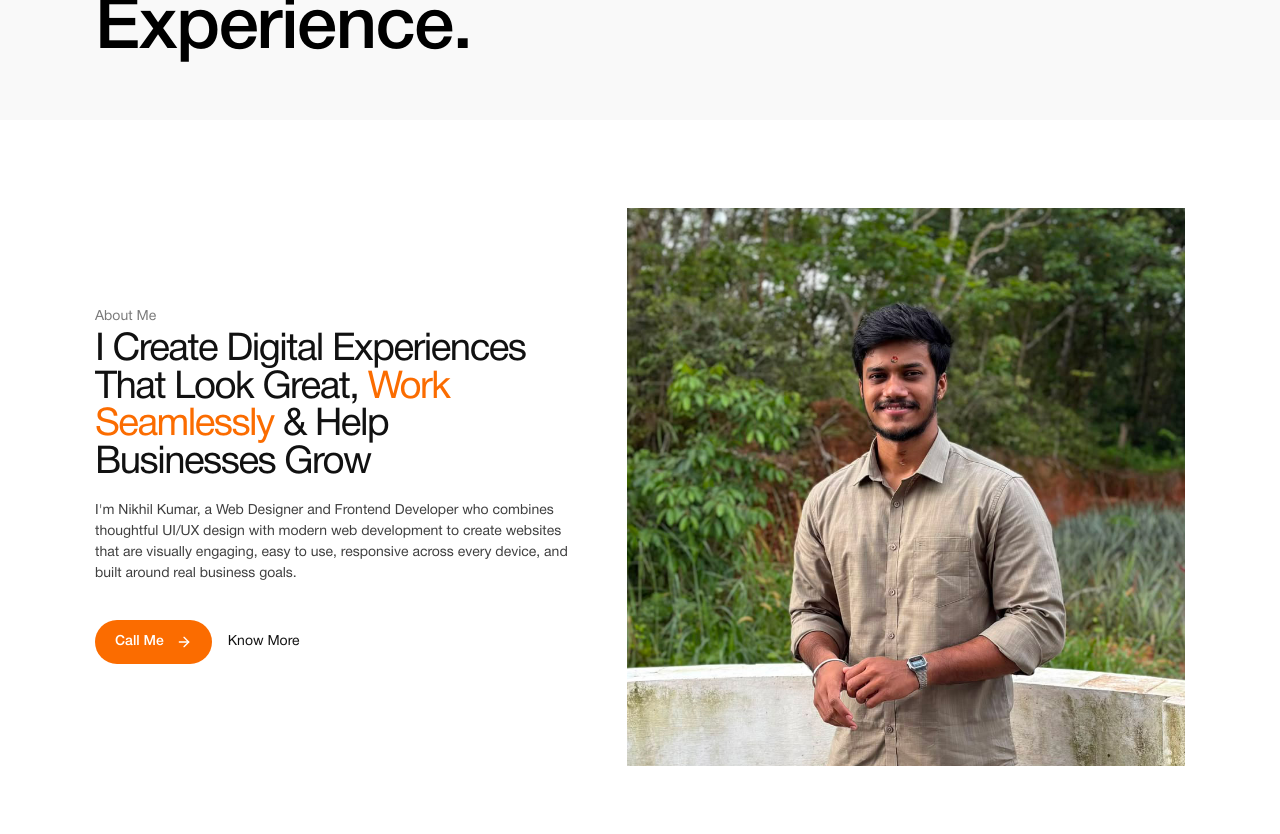
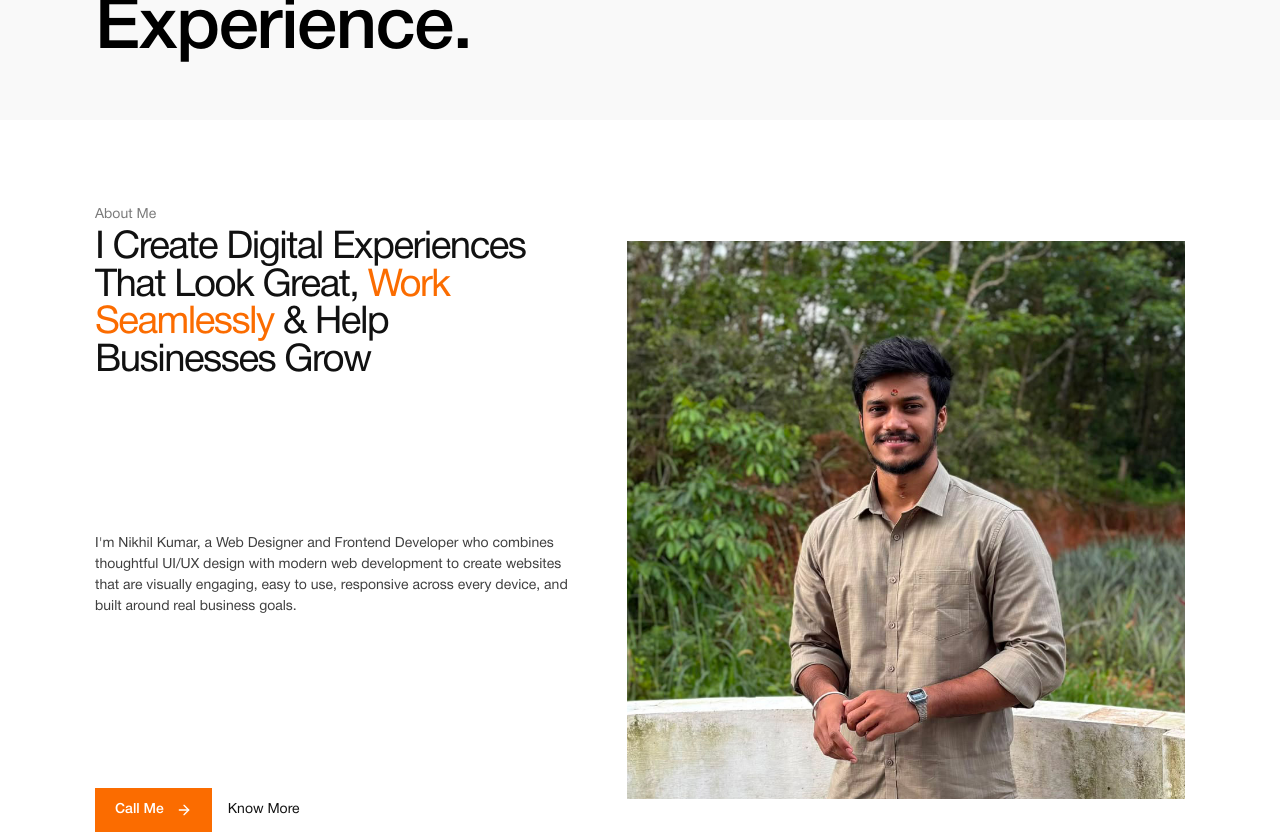
Before and after one commit to nikhilkumar202002/nikhil-my-portfolio, a Next.js app: page / in a window 1280 px wide. Shown: the part 480-1314 px from the top of the page. Built offline with nearby package versions, Linux system fonts and the light colour scheme.

Commit message:
Update HomeAboutme section styles and add AboutMe component to the page

```diff
--- a/app/component/sections/Styles.css
+++ b/app/component/sections/Styles.css
@@ -177,7 +177,7 @@
 }
 
 .home-about-section {
-  padding: 56px 0;
+  padding: 0px 0px 60px;
   background: #ffffff;
 }
 
@@ -277,12 +277,21 @@
 @media (min-width: 768px) {
   .home-about-section {
     padding: 72px 0;
+    min-height: 100svh;
+    display: flex;
+    align-items: center;
   }
 
   .home-about-grid {
     grid-template-columns: minmax(0, 0.92fr) minmax(0, 1.08fr);
     gap: 40px;
     align-items: center;
+    min-height: calc(100svh - 144px);
+  }
+
+  .home-about-copy {
+    min-height: 100%;
+    justify-content: space-between;
   }
 
   .home-about-title {
@@ -301,5 +310,6 @@
 
   .home-about-grid {
     gap: 56px;
+    min-height: calc(100svh - 176px);
   }
 }
--- a/app/component/ui/PrimaryBtn.tsx
+++ b/app/component/ui/PrimaryBtn.tsx
@@ -17,7 +17,7 @@ type PrimaryBtnProps = {
 };
 
 const baseClasses =
-  "group inline-flex items-center justify-between gap-3 rounded-full border border-transparent bg-transparent px-0 py-0 text-sm font-medium text-black transition-colors duration-200 hover:text-primary focus-visible:outline-none focus-visible:ring-2 focus-visible:ring-primary focus-visible:ring-offset-2 disabled:pointer-events-none disabled:opacity-50";
+  "group inline-flex items-center justify-between gap-3 border border-transparent bg-transparent px-0 py-0 text-sm font-medium text-black transition-colors duration-200 hover:text-primary focus-visible:outline-none focus-visible:ring-2 focus-visible:ring-primary focus-visible:ring-offset-2 disabled:pointer-events-none disabled:opacity-50";
 
 const PrimaryBtn = ({
   children,
--- a/app/page.tsx
+++ b/app/page.tsx
@@ -1,6 +1,7 @@
 import Hero from "./component/sections/Hero";
 import HomeAboutme from "./component/sections/HomeAboutme";
 import FeaturedPortfolio from "./component/sections/FeaturedPortfolio";
+import AboutMe from "./component/sections/HomeAboutme";
 
 const page = () => {
   return (
@@ -8,6 +9,7 @@ const page = () => {
       <Hero />
       <HomeAboutme />
       <FeaturedPortfolio />
+      <AboutMe />
     </>
   );
 };
```
